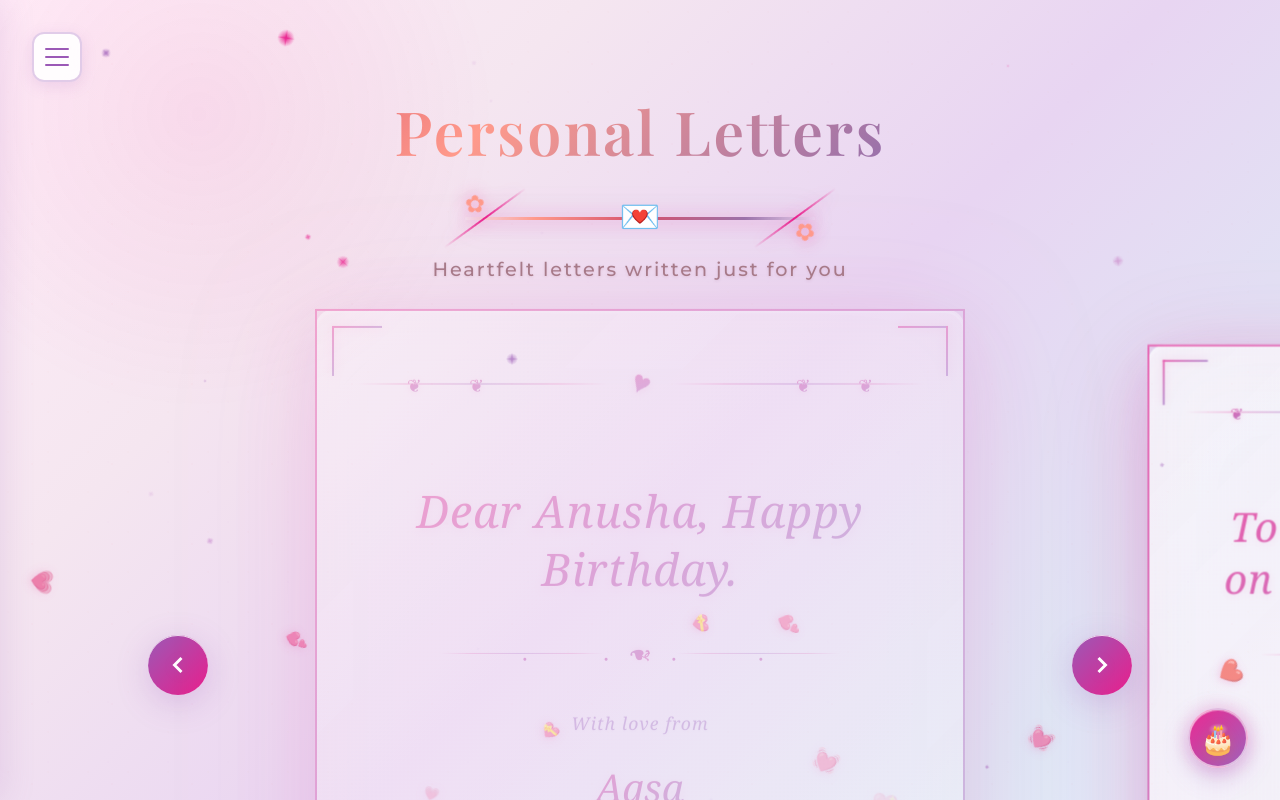
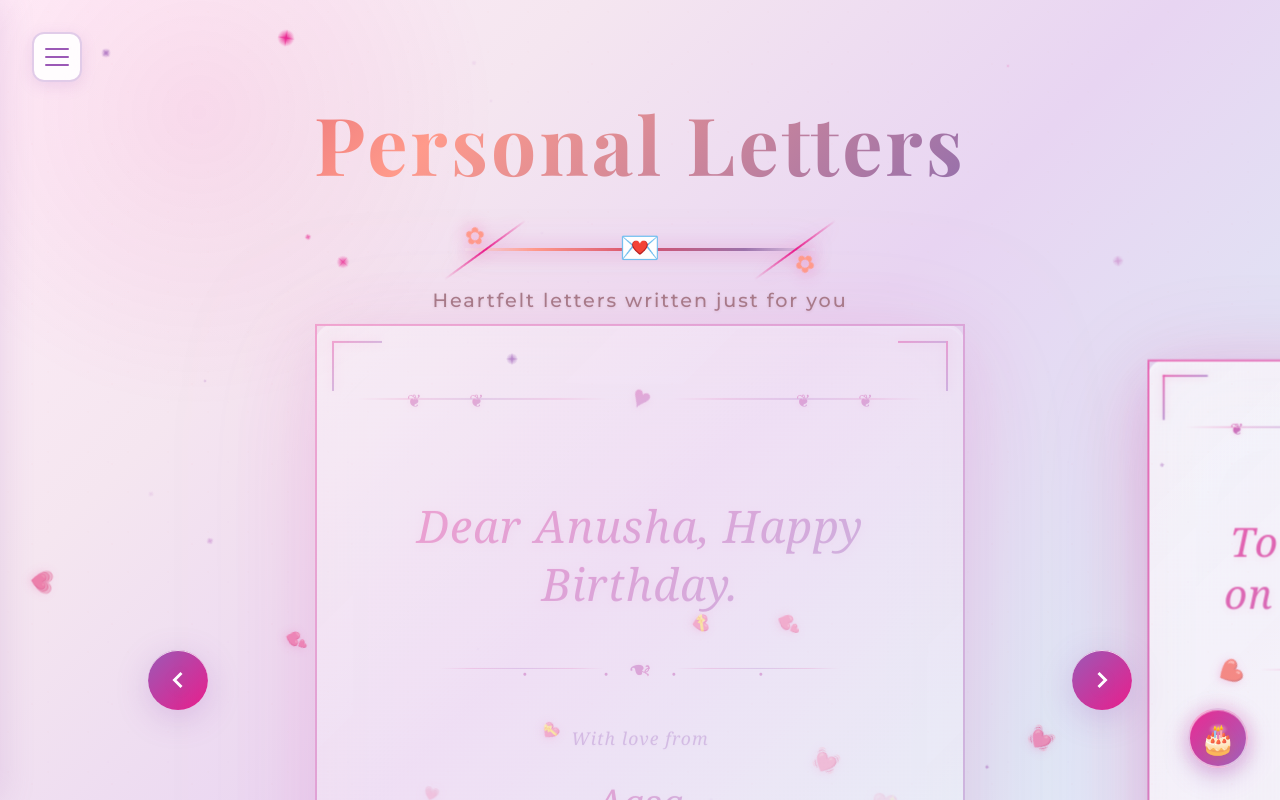
Before and after one commit to TashkeenSayyad/Birthday-Website, a React (Vite) app: page /notes in a window 1280 px wide. Shown: the top 800 px of the page. Built offline with nearby package versions, Linux system fonts and the light colour scheme; the HTML template or start-up script is replaced by a standard one; a web font is replaced by a local one.

Commit message:
make it same as others

```diff
--- a/src/styles/PersonalNotesPage.css
+++ b/src/styles/PersonalNotesPage.css
@@ -21,15 +21,16 @@
 
 .personal-notes-page .page-header {
   text-align: center;
-  margin-bottom: 4rem;
-  animation: fadeInDown 1s cubic-bezier(0.4, 0, 0.2, 1);
+  margin-bottom: 3rem;
+  animation: bounceIn 1s cubic-bezier(0.68, -0.55, 0.265, 1.55);
   position: relative;
   z-index: 2;
 }
 
 .personal-notes-page .page-title {
-  font-family: var(--font-serif);
-  font-size: 3.8rem;
+  font-family: var(--font-display);
+  font-size: 5rem;
+  font-weight: 700;
   color: var(--color-deep-rose);
   background: linear-gradient(135deg,
     var(--color-deep-rose) 0%,
@@ -41,11 +42,12 @@
   -webkit-text-fill-color: transparent;
   background-clip: text;
   background-size: 200% auto;
-  margin-bottom: 1rem;
-  font-weight: 600;
+  letter-spacing: 0.04em;
+  margin-bottom: 1.5rem;
   position: relative;
   display: inline-block;
   animation: gentleFloat 6s ease-in-out infinite, gradientFlow 8s linear infinite;
+  line-height: 1.2;
   -webkit-font-smoothing: antialiased;
   -moz-osx-font-smoothing: grayscale;
   text-rendering: geometricPrecision;
```
